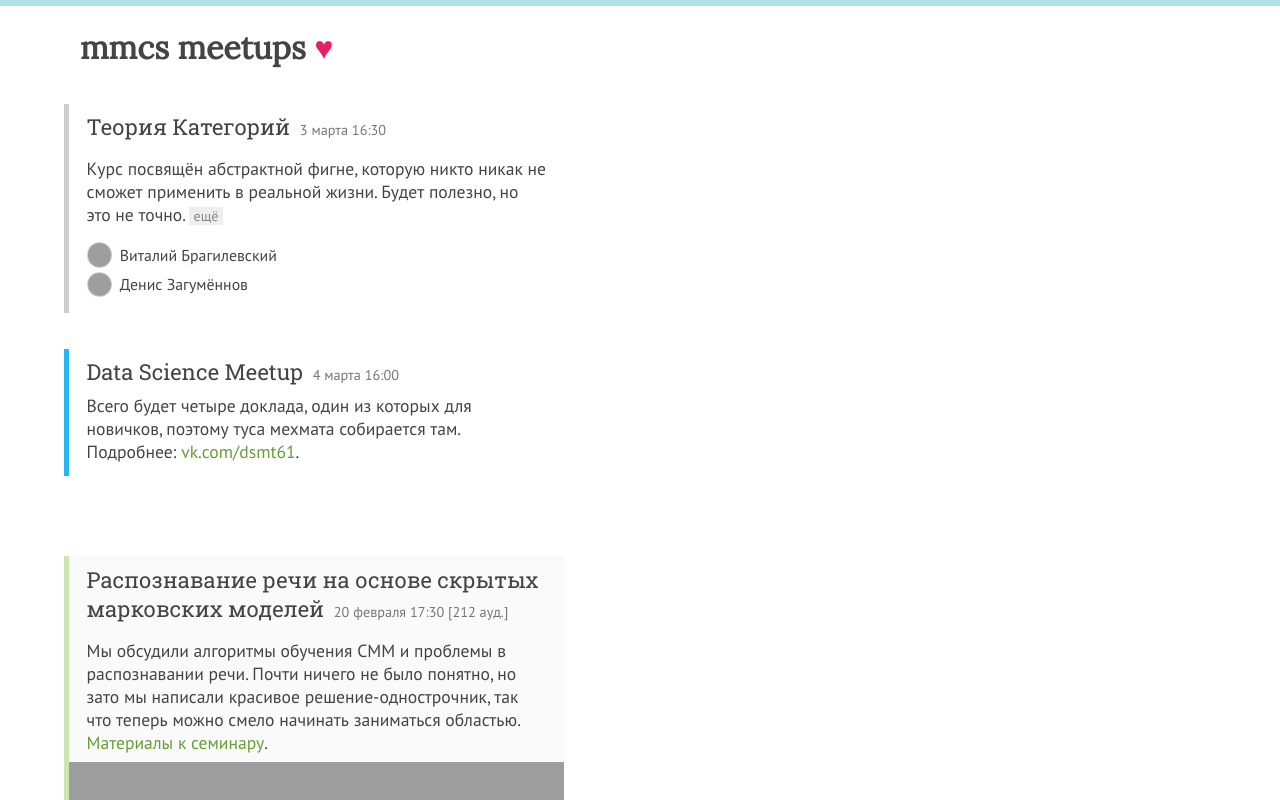
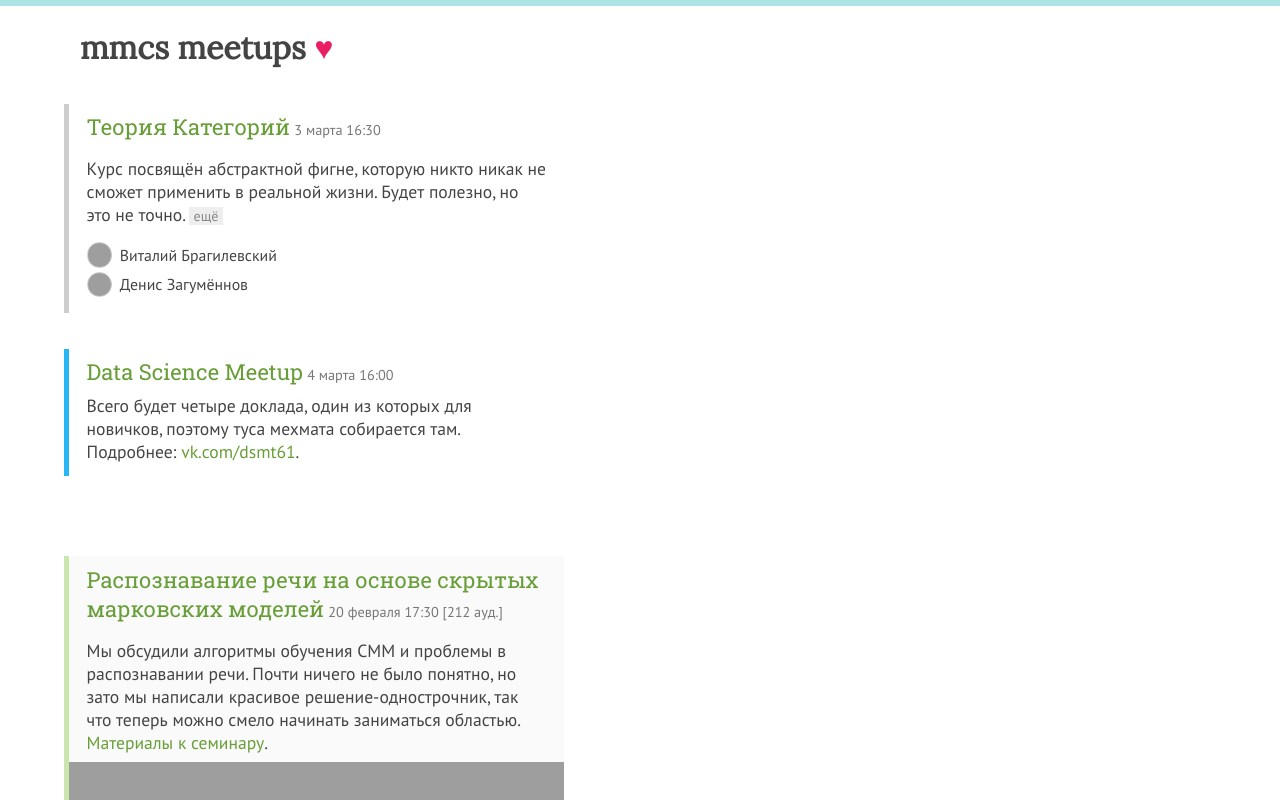
Before and after one commit to xamgore/mmcs-meetups, a Vue app: page /#/ in a window 1280 px wide. Shown: the top 800 px of the page. Built offline with nearby package versions, Linux system fonts and the light colour scheme; grey boxes are pictures that could not be loaded; the HTML template or start-up script is replaced by a standard one.

Commit message:
Construct links from event's title

```diff
--- a/src/api.js
+++ b/src/api.js
@@ -23,7 +23,7 @@ const data = {
   ],
   events: [
     {
-      link: '#cat',
+      link: 'cat',
       theme: 'gray',
       title: 'Теория Категорий',
       date: '3.03.16 16:30',
@@ -48,7 +48,7 @@ const data = {
     },
 
     {
-      link: '#datascience',
+      link: 'data science',
       theme: 'blue',
       title: 'Data Science Meetup',
       date: '4.03.16 16:00',
--- a/src/components/event/Title.vue
+++ b/src/components/event/Title.vue
@@ -1,17 +1,27 @@
 <template>
 
   <div>
-    {{ title }}
+    <a :href="url" v-text="title" class="title"/>
     <span v-text="fullDate" class="date"/>
   </div>
 
 </template>
 
 <script>
+  import { transliterate } from './translit'
+
   export default {
     name: 'e-title',
-    props: ['title', 'date'],
+    props: ['title', 'date', 'link'],
     computed: {
+      url() {
+        let phrase = this.link || this.title || 'meetup'
+        let string = phrase.split(' ').slice(0, 2).join('-').toLowerCase()
+        let hash = this.date.replace(/(\.|\s.*)/g, '')
+
+        return `${transliterate(string)}-${hash}`
+      },
+
       fullDate() {
         const months = ['января', 'февраля', 'марта', 'апреля', 'мая', 'июня',
           'июля', 'августа', 'сентября', 'октября', 'ноября', 'декабря']
@@ -33,6 +43,11 @@
     font-family: 'Roboto Slab', serif;
   }
 
+  .title {
+    /* uncomment to get gray color */
+    /*color: inherit;*/
+  }
+
   .date {
     font: 0.65em 'PT Sans';
     padding-left: 0.3em;
--- /dev/null
+++ b/src/components/event/translit.js
@@ -0,0 +1,81 @@
+/* eslint-disable */
+// github.com/iliakan/translit-ru-ua
+
+const lowerSingle = {
+  "і": "i", "ґ": "g", "ё": "yo", "№": "#", "є": "e",
+  "ї": "yi", "а": "a", "б": "b",
+  "в": "v", "г": "g", "д": "d", "е": "e", "ж": "zh",
+  "з": "z", "и": "i", "й": "y", "к": "k", "л": "l",
+  "м": "m", "н": "n", "о": "o", "п": "p", "р": "r",
+  "с": "s", "т": "t", "у": "u", "ф": "f", "х": "h",
+  "ц": "ts", "ч": "ch", "ш": "sh", "щ": "sch", "ъ": "",
+  "ы": "y", "ь": "", "э": "e", "ю": "yu", "я": "ya"
+};
+
+const lowerMulti = {
+  "ье": "ie",
+  "ьё": "ie"
+};
+
+const upperSingle = {
+  "Ґ": "G", "Ё": "YO", "Є": "E", "Ї": "YI", "І": "I",
+  "А": "A", "Б": "B", "В": "V", "Г": "G",
+  "Д": "D", "Е": "E", "Ж": "ZH", "З": "Z", "И": "I",
+  "Й": "Y", "К": "K", "Л": "L", "М": "M", "Н": "N",
+  "О": "O", "П": "P", "Р": "R", "С": "S", "Т": "T",
+  "У": "U", "Ф": "F", "Х": "H", "Ц": "TS", "Ч": "CH",
+  "Ш": "SH", "Щ": "SCH", "Ъ": "", "Ы": "Y", "Ь": "",
+  "Э": "E", "Ю": "YU", "Я": "YA"
+};
+const upperMulti = {
+  "ЬЕ": "IE",
+  "ЬЁ": "IE"
+};
+
+const LOWER = {};
+let key;
+for (key in lowerSingle) {
+  LOWER[key] = lowerSingle[key];
+}
+for (key in lowerMulti) {
+  LOWER[key] = lowerMulti[key];
+}
+
+const UPPER = {};
+for (key in upperSingle) {
+  UPPER[key] = upperSingle[key];
+}
+for (key in upperMulti) {
+  UPPER[key] = upperMulti[key];
+}
+
+let MULTI_KEYS = {};
+for (key in lowerMulti) MULTI_KEYS[key] = lowerMulti[key];
+for (key in upperMulti) MULTI_KEYS[key] = upperMulti[key];
+MULTI_KEYS = Object.keys(MULTI_KEYS).sort(function(a, b) {
+  return a.length > b.length;
+});
+
+
+// Transliterate a string with russian/ukrainian characters
+export function transliterate(str) {
+  const reg = new RegExp(MULTI_KEYS.join('|') + '|\\w|.', 'g');
+
+  let result = "";
+  const chars = str.match(reg);
+  for (let i = 0; i < chars.length; i++) {
+    if (chars[i] in UPPER && chars[i + 1] in LOWER) {
+      // combined case
+      const r = UPPER[chars[i]].toLowerCase();
+      result += r[0].toUpperCase() + r.slice(1);
+    } else if (chars[i] in UPPER) {
+      result += UPPER[chars[i]];
+    } else if (chars[i] in LOWER) {
+      result += LOWER[chars[i]];
+    } else {
+      result += chars[i];
+    }
+  }
+
+  return result;
+}
```
Also changed, not shown: src/components/event/.Event.vue. Lines whose indentation alone changed are shown as unchanged.
